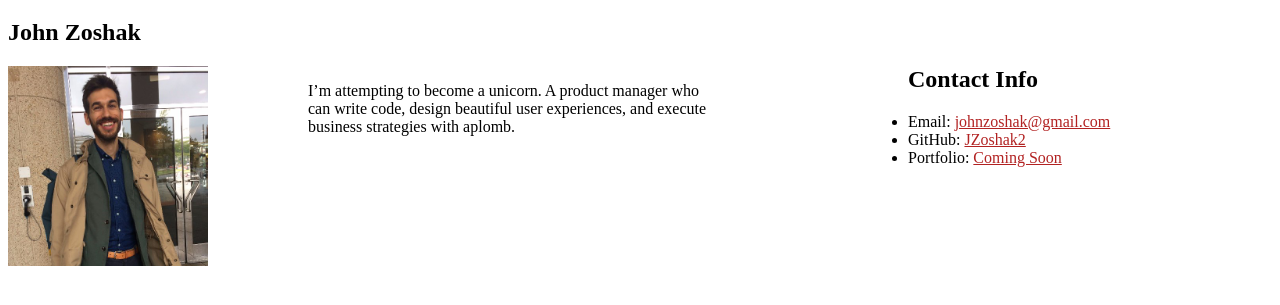
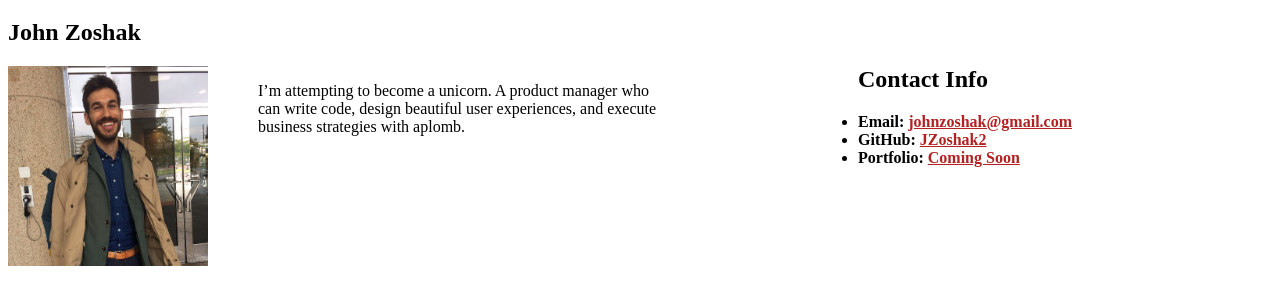
Before and after one commit to JZoshak2/bio_assignment, a plain HTML site: page index.html in a window 1280 px wide. Shown: the part 61-366 px from the top of the page. Drawn offline with Linux system fonts and the light colour scheme.

Commit message:
fixed bold

```diff
--- a/style.css
+++ b/style.css
@@ -16,9 +16,13 @@ a {
 	float: left;
 	width: 400px;
 	margin-right: 200px;
-	margin-left: 100px;
+	margin-left: 50px;
 }
 
 .classInfo {
 	float: left;
 }
+
+li {
+	font-weight: bold;
+}
```
